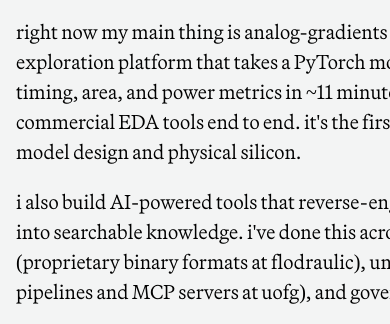
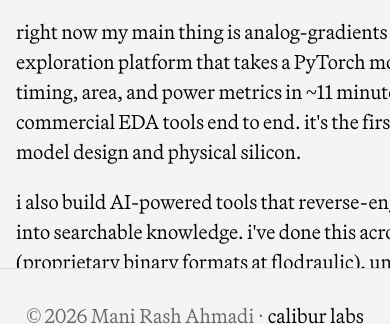
Before and after one commit to captaindpt/portfolio-2, an Eleventy site: page index.md in a window 390 px wide. Shown: the part 501-825 px from the top of the page. Built offline with nearby package versions, Linux system fonts and the light colour scheme; Eleventy itself is replaced by a stand-in of ours; files that its build step writes are made by us from their sources.

Commit message:
Center footer to full window, remove calibur labs line from homepage
Co-Authored-By: Claude Opus 4.6 (1M context) <noreply@anthropic.com>

```diff
--- a/css/style.css
+++ b/css/style.css
@@ -1007,14 +1007,18 @@ html.dark-mode .site-logo:hover {
 
 /* Footer */
 .site-footer {
-    margin-left: var(--layout-sidebar-width);
-    padding: 2rem;
+    position: fixed;
+    bottom: 0;
+    left: 0;
+    right: 0;
+    padding: 1rem 2rem;
     text-align: center;
     border-top: 1px solid var(--color-border);
     background: var(--color-background-primary);
     color: var(--color-text-secondary);
     font-family: var(--font-family-light);
     font-size: 14px;
+    z-index: 10;
 }
 
 /* Static ASCII Art */
@@ -1593,8 +1597,7 @@ a:hover {
     }
 
     .site-footer {
-        margin-left: 0;
-        padding: 1rem;
+        padding: 0.75rem 1rem;
     }
 
     /* Ensure full width on mobile */
--- a/index.md
+++ b/index.md
@@ -77,8 +77,6 @@ contributed to agent framework and UI in [Zed](https://github.com/zed-industries
 
 ## get in touch
 
-i operate through [calibur labs](mailto:mani@caliburlabs.com).
-
 you can reach me at [mani@caliburlabs.com](mailto:mani@caliburlabs.com).
 
 <div class="social-links">
```
